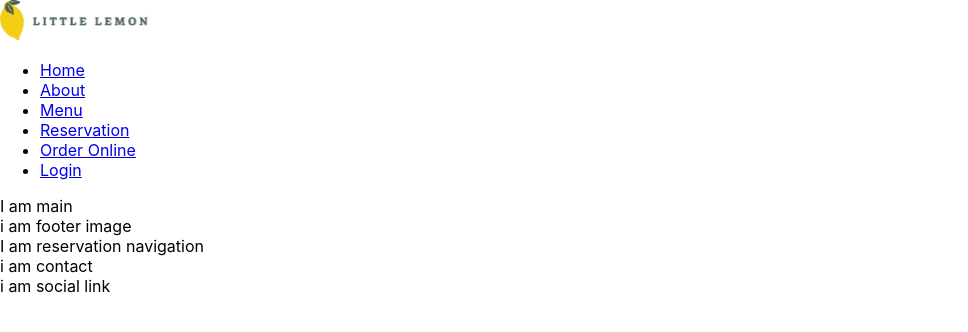
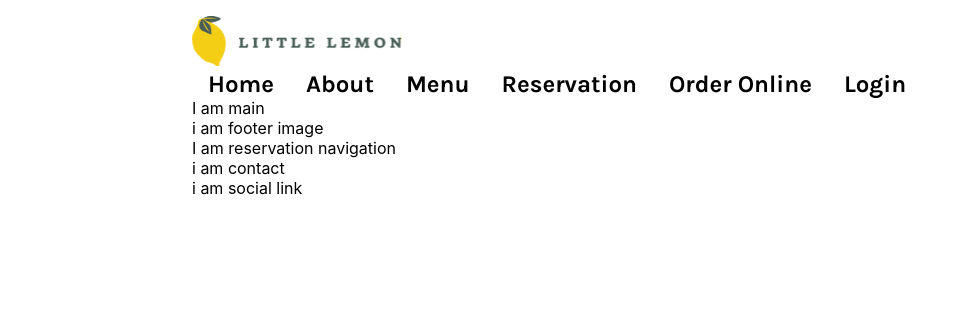
Before and after one commit to mekus4jesus/Little-Lemon, a React (Create React App) app: page / in a window 1280 px wide. Shown: the top 332 px of the page, without its empty margins (0-968 px from the left). Built offline with nearby package versions, Linux system fonts and the light colour scheme.

Commit message:
add styling to the element

```diff
--- a/src/App.css
+++ b/src/App.css
@@ -1,38 +1,39 @@
-.App {
-  text-align: center;
+
+@import url('https://fonts.googleapis.com/css2?family=Karla:ital,wght@0,200..800;1,200..800&display=swap');
+
+*{
+  margin: 0;
+  padding: 0;
+  box-sizing: border-box;
 }
 
-.App-logo {
-  height: 40vmin;
-  pointer-events: none;
+body{
+  width: 100%;
+}
+.bodyContainer{
+  padding: 1rem 12rem;
 }
 
-@media (prefers-reduced-motion: no-preference) {
-  .App-logo {
-    animation: App-logo-spin infinite 20s linear;
+nav .navbar{
+  width:100;
+  display: flex;
+  justify-content: space-between;
+  flex-wrap: wrap;
+}
+nav .pageLink ul{
+  list-style-type: none;
+  display: flex;
+  flex-wrap: wrap;
   }
+nav .pageLink li{
+  margin: 0 1rem;
 }
-
-.App-header {
-  background-color: #282c34;
-  min-height: 100vh;
-  display: flex;
-  flex-direction: column;
-  align-items: center;
-  justify-content: center;
-  font-size: calc(10px + 2vmin);
-  color: white;
+nav .pageLink a{
+  text-decoration: none;
+  color: #000000;
+  font-size: 1.5rem;
+  font-family: "Karla", sans-serif;
+  font-optical-sizing: auto;
+  font-weight:bold;
+  font-style: normal;
 }
-
-.App-link {
-  color: #61dafb;
-}
-
-@keyframes App-logo-spin {
-  from {
-    transform: rotate(0deg);
-  }
-  to {
-    transform: rotate(360deg);
-  }
-}
--- a/src/App.js
+++ b/src/App.js
@@ -6,9 +6,11 @@ import { Nav } from './component/Nav';
 function App() {
   return (
     <>
-   <Nav/>
-   <Main/>
-   <Footer/>
+    <div className="bodyContainer">
+        <Nav/>
+        <Main/>
+        <Footer/>
+    </div>
     </>
   );
 }
```
Also changed, not shown: src/assets/img/Logo .svg.
